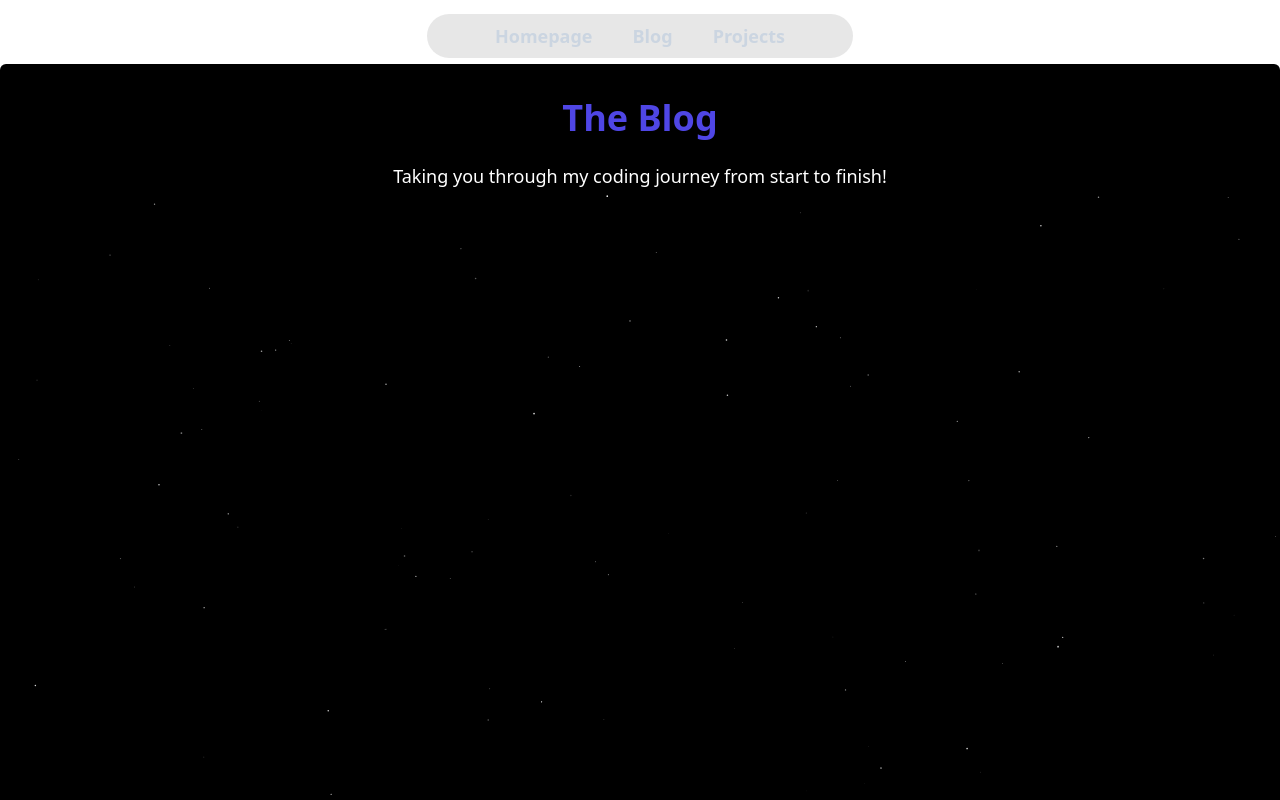
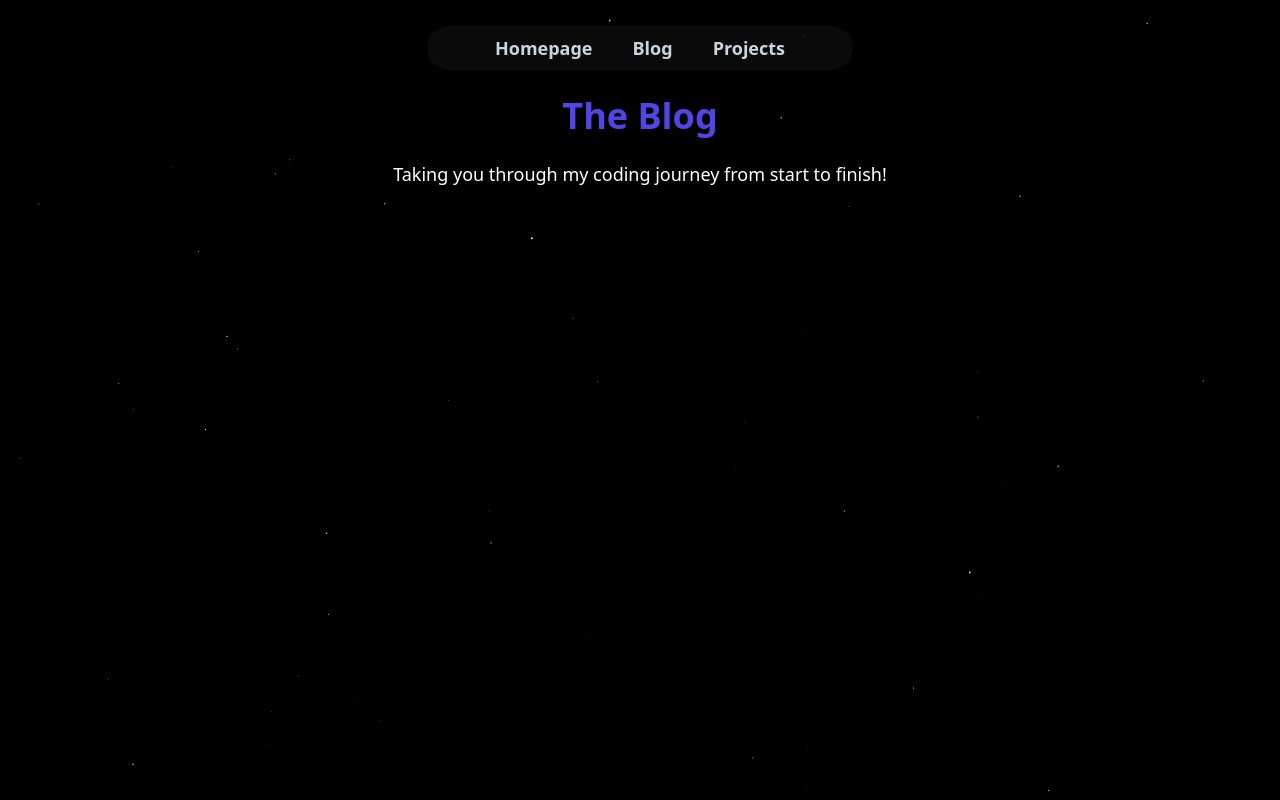
Before and after one commit to eparr1/eparr1.github.io, a Next.js app: page /blog in a window 1280 px wide. Shown: the top 800 px of the page. Built offline with nearby package versions, Linux system fonts and the light colour scheme.

Commit message:
blog page clean slate

```diff
--- a/src/app/Components/UI/expandableCard.tsx
+++ b/src/app/Components/UI/expandableCard.tsx
@@ -210,13 +210,19 @@ const cards = [
   {
     description: "1/09/24",
     title: "Front-end QR Code Challenge",
-    src: "/avater.png",
+    src: "/QRcode.png",
     ctaText: "Read More",
     ctaLink: "/blog",
     content: () => {
       return (
         <p>
-
+          So, this is my first challenge using front-end mentor and I used Tailwind CSS again. The main aim was to recreate the QR code image with the one provided and I have to say actually
+          setting up both the Tailwind CSS and uploading it onto my GitHub was actually frustrating at times. It&apos;s amazing how quickly you forget the simple set-up instructions for a new project.
+          I don&apos;t know if this was just me but for some reason my Tailwind CSS was not computing with Git, as I set up and linked my project to GitHub first. It didn&apos;t like that.
+          I ended up starting again, linking my Tailwind CSS first before connecting to GitHub and it did work. But still so annoying!!
+          Don&apos;t get me started on merging existing changes because there seemed to be some unsolved change stuck in the Git universe. I did work it out though ... eventually.
+          Just learning to take my time with it. But overall really glad I did this  challenge, which taught me a lot about setting up GitHub and setting up a project on
+          Visual Studio Code.
         </p>
       );
     },
@@ -230,15 +236,7 @@ const cards = [
     content: () => {
       return (
         <p>
-          Babu Maan, a legendary Punjabi singer, is renowned for his soulful
-          voice and profound lyrics that resonate deeply with his audience. Born
-          in the village of Khant Maanpur in Punjab, India, he has become a
-          cultural icon in the Punjabi music industry. <br /> <br /> His songs
-          often reflect the struggles and triumphs of everyday life, capturing
-          the essence of Punjabi culture and traditions. With a career spanning
-          over two decades, Babu Maan has released numerous hit albums and
-          singles that have garnered him a massive fan following both in India
-          and abroad.
+
         </p>
       );
     },
--- a/src/app/Components/appBlogSection.tsx
+++ b/src/app/Components/appBlogSection.tsx
@@ -6,7 +6,7 @@ import { SparklesCore } from "./UI/sparkles"
 
 export const BlogSection = () => {
     return (
-        <div className="relative w-full h-[500px] text-[#D8D8D8]">
+        <div className="relative w-full h-[550px] text-[#D8D8D8]">
             {/* Background Sparkles */}
             <div className="absolute inset-0 -z-5">
                 <SparklesCore
--- a/src/app/Components/blogpost.tsx
+++ b/src/app/Components/blogpost.tsx
@@ -1,26 +1,40 @@
 'use client'
+import { Header } from "./Header";
 import { ExpandableCardDemo } from "./UI/expandableCard";
-
+import { SparklesCore } from "./UI/sparkles";
 
 export default function BlogPage() {
   return (
-    <div className=" bg-black">
-        <div className="">
-          <h1 className="text-4xl">
-          <span className="text-indigo-600 font-semibold flex justify-center ">The Blog</span></h1>
-          <p className="text-lg mt-6 text-white flex justify-center">
+    <div className="relative bg-black h-screen">
+
+      <div className="relative z-20">
+        <Header />
+      </div>
+
+      <div className="absolute inset-0 -z-5">
+        <SparklesCore
+          id="sparkles-blog-section"
+          background="transparent"
+          minSize={0.2}
+          maxSize={0.9}
+          particleDensity={10}
+          className="h-full w-full"
+          particleColor="#FFFFFF"
+        />
+      </div>
+
+      {/* Centered Content */}
+      <div className="relative flex flex-col items-center text-center pt-5 h-full z-10">
+        <h1 className="text-4xl">
+          <span className="text-indigo-600 font-semibold">
+            The Blog
+          </span>
+        </h1>
+        <p className="text-lg mt-6 text-white">
           Taking you through my coding journey from start to finish!
         </p>
-      </div>
-      <div>
 
       </div>
-
-
-
-
     </div>
-
-
   );
 }
--- a/src/app/Components/contact.tsx
+++ b/src/app/Components/contact.tsx
@@ -19,7 +19,7 @@ const Contact = () => {
     };
 
     return (
-        <div className="flex flex-col items-center justify-center gap-[50px] m-auto text-white">
+        <div className="flex flex-col items-center justify-center gap-[50px] m-auto text-white pb-4">
             <div className="relative text-4xl font-semibold">
                 <h1>Get in Touch</h1>
             </div>
--- a/src/app/blog/page.tsx
+++ b/src/app/blog/page.tsx
@@ -1,40 +1,22 @@
 import React from "react";
 import BlogPage from "../Components/blogpost";
 import { Header } from "../Components/Header";
-import { SparklesCore } from "../Components/UI/sparkles";
+
 
 
 export default function Blog() {
     return (
-        <><>
-            <div className="">
-                <Header />
-            </div>
-        </><div className="h-[60rem] relative w-full bg-black flex flex-col justify-center overflow-hidden rounded-md">
+        <div className="bg-black">
 
-                <div>
-                    <div className=" block">
-                        <BlogPage />
-                    </div>
-                    <div className="w-full inset-0 h-screen">
+            <div className="pt-3 ">
+                    <BlogPage />
+             </div>
 
-                        <SparklesCore
-                            id="tsparticlesfullpage"
-                            background="transparent"
-                            minSize={0.2}
-                            maxSize={0.9}
-                            particleDensity={20}
-                            className="h-full w-full"
-                            particleColor="#FFFFFF" />
-                            <BlogPage />
-                    </div>
+        </div>
 
 
 
 
-                </div>
 
-
-            </div></>
     )
 }
```
Also changed, not shown: public/QRcode.png (added).
